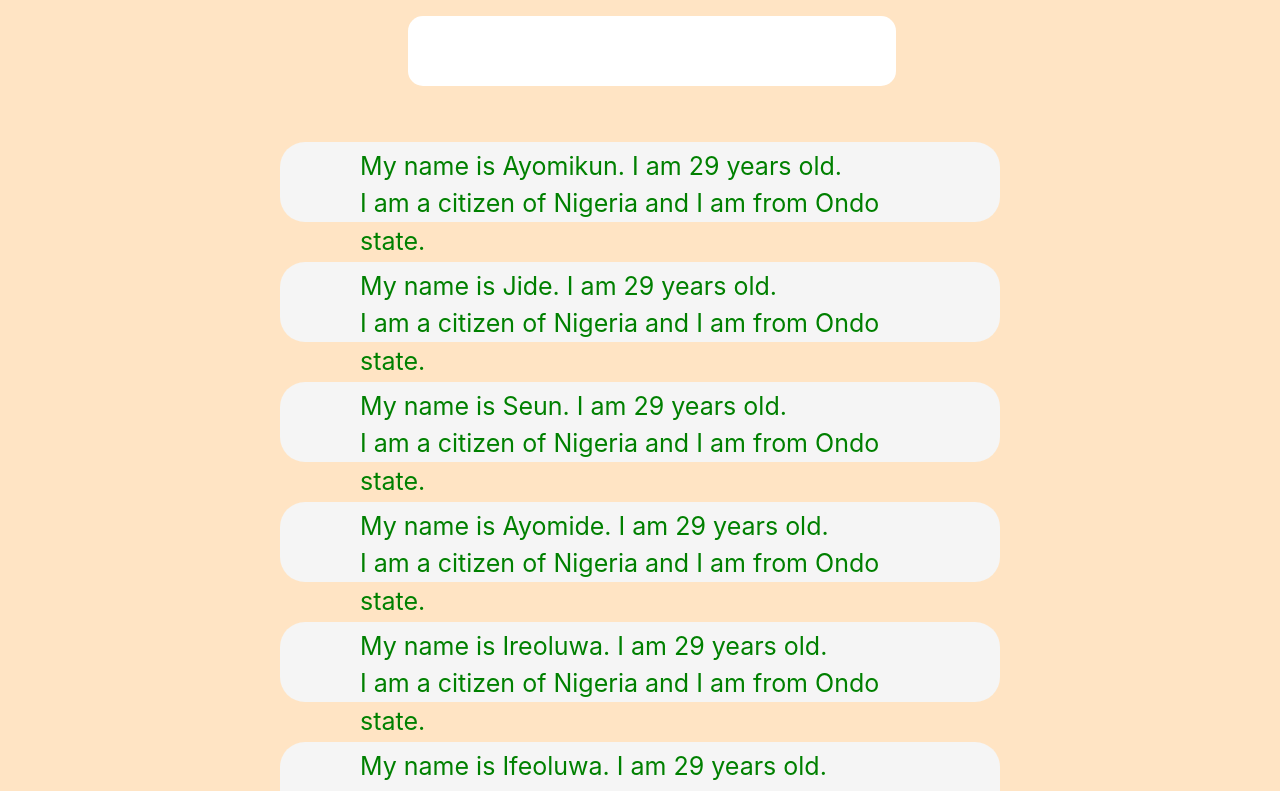
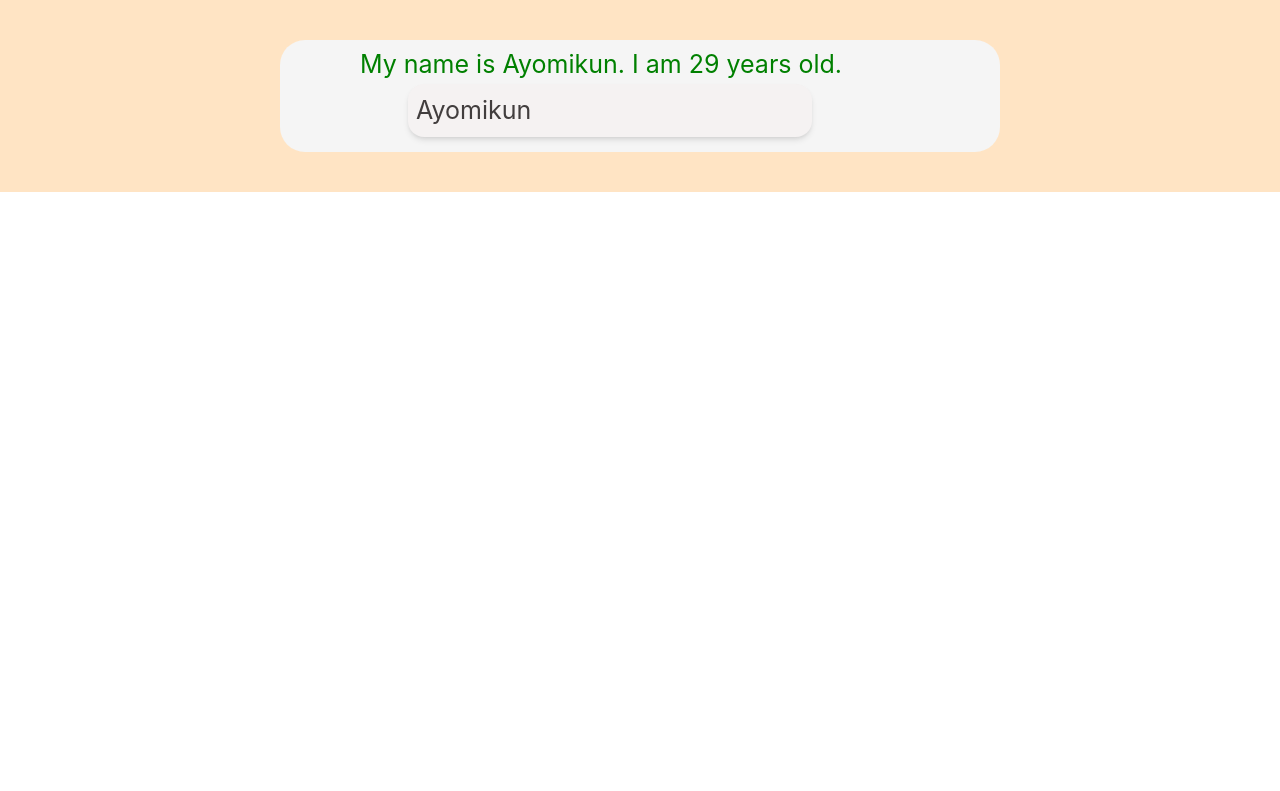
Before and after one commit to Dahrahcme/Assessment-2, a React (Create React App) app: page / in a window 1280 px wide. Shown: the top 791 px of the page. Built offline with nearby package versions, Linux system fonts and the light colour scheme.

Commit message:
the finished assessment

```diff
--- a/src/App.css
+++ b/src/App.css
@@ -19,7 +19,7 @@
 
 .myText {
   background-color: whitesmoke;
-  height: 5rem;
+  height: 7rem;
   width: 45rem;
   padding: 0.4rem 5rem 2rem;
   margin: 2.5rem 0;
--- a/src/App.jsx
+++ b/src/App.jsx
@@ -1,25 +1,36 @@
 // importing all required components
 import React, { Component } from 'react';
 import './App.css';
-import UserInput from './Components/Input/UserInput';
 import UserOutput from './Components/Output/UserOutput';
 
 
 class App extends Component {
+
+  state = {
+    users: [
+      {username: "Ayomikun"}
+    ]
+  }
+
+  nameChangeHandler = (e) =>{
+    this.setState({
+      users: [
+        {username: e.target.value}
+    ]
+    })
+  }
 
   render() {
     return (
       <div className="App">
         {/* the UserInput and userOutput is to be rendered  */}
         <div>
-          <UserInput />
-          <UserOutput user = {"Ayomikun"} />
-          <UserOutput user ={"Jide"}/>
-          <UserOutput user ={"Seun"}/>
-          <UserOutput user ={"Ayomide"}/>
-          <UserOutput user ={"Ireoluwa"}/>
-          <UserOutput user ={"Ifeoluwa"}/>
-          <UserOutput user ={"Ola"}/>
+          {/* Rendering the username with props */}
+          <UserOutput
+            user = {this.state.users[0].username}
+            change = {this.nameChangeHandler}
+          />
+
           </div>
       </div>
     );
@@ -27,30 +38,3 @@ class App extends Component {
 }
 
 export default App;
-
-
-
-// importing all required components
-// import './App.css';
-// import UserInput from './Components/Input/UserInput';
-// import UserOutput from './Components/Output/UserOutput';
-
-// function App() {
-//   return (
-//     <div className="App">
-//       {/* the UserInput and userOutput is to be rendered  */}
-//       <div>
-//         <UserInput />
-//         <UserOutput />
-//         <UserOutput />
-//         <UserOutput />
-//         <UserOutput />
-//         <UserOutput />
-//         <UserOutput />
-//         <UserOutput />
-//         </div>
-//     </div>
-//   );
-// }
-
-// export default App;
--- a/src/Components/Output/UserOutput.jsx
+++ b/src/Components/Output/UserOutput.jsx
@@ -8,7 +8,8 @@ function UserOutput(props) {
         {/* The text for the output is here */}
         <p className='myText'>
             My name is {props.user}. I am 29 years old. <br />
-            I am a citizen of Nigeria and I am from Ondo state.
+            {/* the two-way binding to display starting username and the input that overwrites the previous name */}
+            <input type="text" onChange={props.change} value={props.user} className=' bg-[#f5f2f2] rounded-2xl p-2 mx-12 shadow-md text-[#423e3e]' />
         </p>
     </div>
   )
--- a/tailwind.config.js
+++ b/tailwind.config.js
@@ -1,6 +1,6 @@
 /** @type {import('tailwindcss').Config} */
 module.exports = {
-  content: ["./src/**/*.{html,js}"],
+  content: ["./src/**/*.{html,js,jsx}"],
   theme: {
     extend: {},
   },
```
